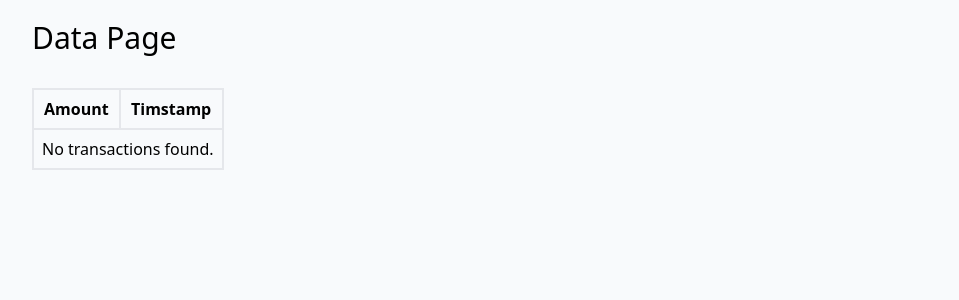
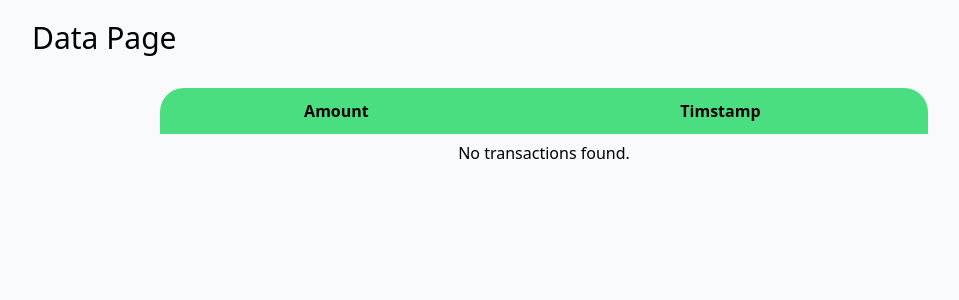
Before and after one commit to gregtam/simple_django_project, a Django app: page /data in a window 1280 px wide. Shown: the part 56-356 px from the top of the page, without its empty margins (96-1055 px from the left). Run offline with Django 5.2, Linux system fonts and the light colour scheme; the visitor is signed in with stand-in values (Sample User, id 1); data that the repository does not hold is empty; some libraries are stand-ins or nearby versions.

Commit message:
Better formatting for the table

```diff
--- a/pages/templates/pages/data.html
+++ b/pages/templates/pages/data.html
@@ -3,21 +3,21 @@
 {% block content %}
   <h1>Data Page</h1>
 
-  <table class='mt-8'>
-    <thead>
-      <tr>
-        <th class="p-2">Amount</th>
-        <th class="p-2">Timstamp</th>
+  <table class='mt-8 mx-auto overflow-hidden w-3/4 rounded-3xl'>
+    <thead class='bg-green-400'>
+      <tr class='border-0'>
+        <th class="p-3 border-0">Amount</th>
+        <th class="p-3 border-0">Timstamp</th>
       </tr>
     </thead>
     <tbody>
       {% for transaction in transactions %}
-        <tr>
-          <td class="p-2">{{ transaction.amount }}</td>
-          <td class="p-2">{{ transaction.timestamp }}</td>
+        <tr class='border-0 even:bg-green-50 odd:bg-green-100'>
+          <td class="p-3">{{ transaction.amount }}</td>
+          <td class="p-3">{{ transaction.timestamp }}</td>
         </tr>
       {% empty %}
-        <tr>
+        <tr class='border-0'>
           <td colspan="2" class="p-2 text-center">No transactions found.</td>
         </tr>
       {% endfor %}
```
